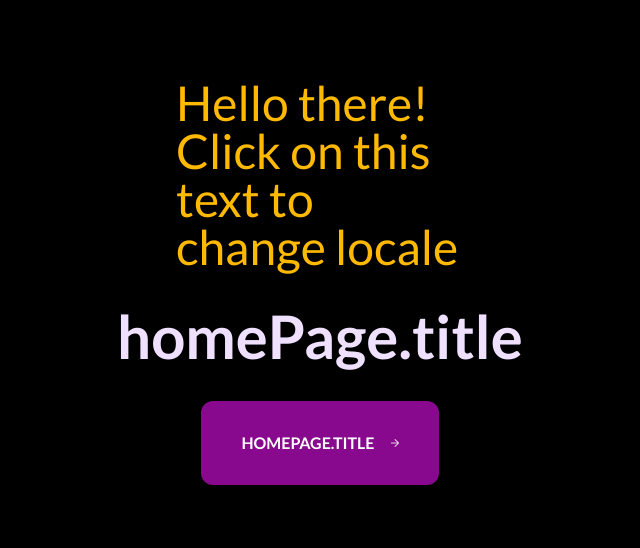
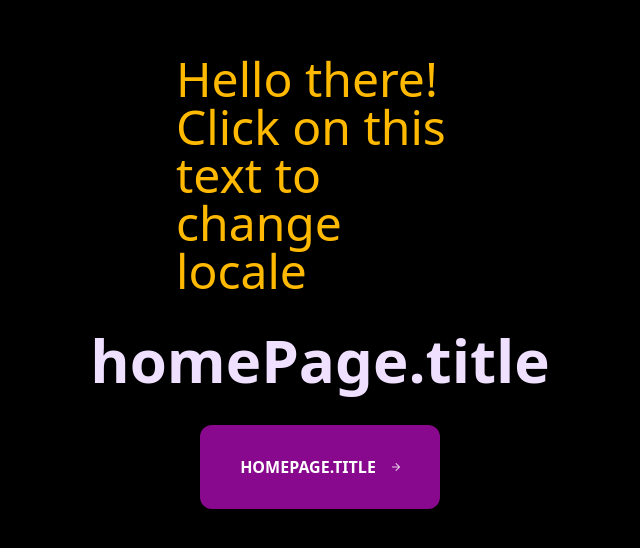
Before and after one commit to vadvit009/kkklaro-fe, a Next.js app: page /en in a window 1280 px wide. Shown: the part 118-666 px from the top of the page, without its empty margins (320-960 px from the left). Built offline with nearby package versions, Linux system fonts and the light colour scheme.

Commit message:
style: add fonts

```diff
--- a/src/app/globals.css
+++ b/src/app/globals.css
@@ -1,6 +1,10 @@
 @import "tailwindcss";
 
 @theme {
+  /* Fonts */
+  --font-bricolage: var(--font-bricolage);
+  --font-montserrat: var(--font-montserrat);
+
   /* Colors - Purple */
   --color-purple-primary: #88098d;
   --color-purple-accent: #d23dd8;
--- a/src/app/layout.tsx
+++ b/src/app/layout.tsx
@@ -1,4 +1,4 @@
-import { Lato } from "next/font/google";
+import { Bricolage_Grotesque, Montserrat } from "next/font/google";
 import { ReactNode } from "react";
 
 import "./globals.css";
@@ -7,15 +7,21 @@ type Props = {
   children: ReactNode;
 };
 
-export const lato = Lato({
-  weight: ["100", "300", "400", "700", "900"],
-  style: ["normal", "italic"],
+export const bricolage = Bricolage_Grotesque({
+  weight: ["200", "400", "500", "600", "700"],
   subsets: ["latin"],
+  variable: "--font-bricolage",
+});
+
+export const montserrat = Montserrat({
+  weight: ["600"],
+  subsets: ["latin"],
+  variable: "--font-montserrat",
 });
 
 export default function RootLayout({ children }: Props) {
   return (
-    <html className={lato.className}>
+    <html className={`${bricolage.variable} ${montserrat.variable}`}>
       <body>{children}</body>
     </html>
   );
```
